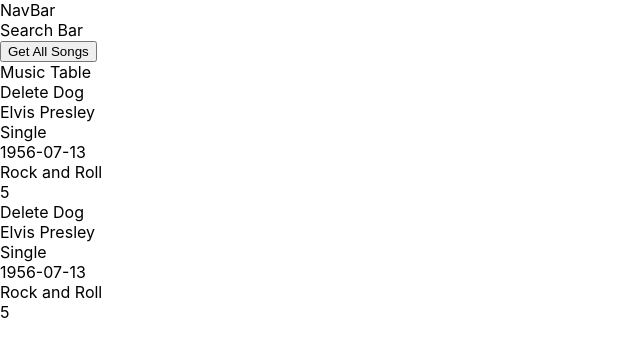
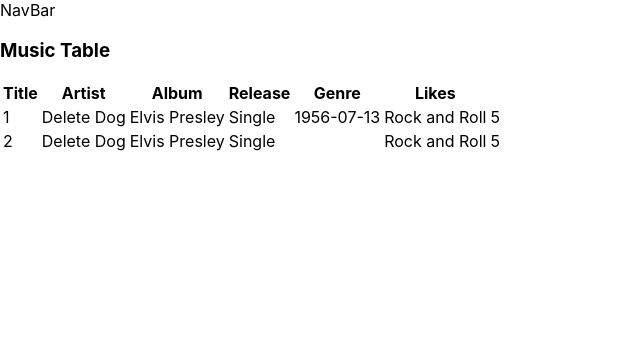
Before and after one commit to alex-colvin/Music_Library_Frontend, a React (Create React App) app: page / in a window 1280 px wide. Shown: the top 356 px of the page, without its empty margins (0-640 px from the left). Built offline with nearby package versions, Linux system fonts and the light colour scheme; no server answers.

Commit message:
removed song component + created table in MusicTable component

```diff
--- a/src/App.js
+++ b/src/App.js
@@ -1,14 +1,12 @@
-import logo from './logo.svg';
 import './App.css';
 import NavBar from './Components/NavBar/NavBar';
 import MusicTable from './Components/MusicTable/MusicTable';
-import SearchBar from './Components/SearchBar/SearchBar';
 import React, { useState, useEffect } from 'react';
 import axios from 'axios';
 
 function App() {
 
-  const [songs, setSongs] = useState([{title: "Delete Dog",artist: "Elvis Presley",album: "Single",releaseDate: "1956-07-13",genre: "Rock and Roll",likes: "5"},{title: "Delete Dog",artist: "Elvis Presley",album: "Single",releaseDate: "1956-07-13",genre: "Rock and Roll",likes: "5"}]);
+  const [songs, setSongs] = useState([{title: "Delete Dog",artist: "Elvis Presley",album: "Single",release_date: "1956-07-13",genre: "Rock and Roll",likes: "5"},{title: "Delete Dog",artist: "Elvis Presley",album: "Single",releaseDate: "1956-07-13",genre: "Rock and Roll",likes: "5"}]);
 
   useEffect(() => {
     getAllSongs();
@@ -16,6 +14,7 @@
 
   async function getAllSongs(){
     let response = await axios.get('http://127.0.0.1:8000/api/music')
+    console.log(response.data);
     setSongs(response.data);
   }
 
@@ -25,10 +24,7 @@
         <NavBar />
       </div>
       <div>
-        <SearchBar getAllSongs={getAllSongs} />
-      </div>
-      <div>
-        <MusicTable songs={songs} />
+        <MusicTable songs={songs} getAllSongs={getAllSongs} />
       </div>
     </div>
   );
--- a/src/Components/MusicTable/MusicTable.jsx
+++ b/src/Components/MusicTable/MusicTable.jsx
@@ -1,18 +1,35 @@
-import Song from "../Song/Song";
 
 const MusicTable = (props) => {
     return (
         <div>
-            <div>Music Table</div>
-            <div>
-                {props.songs.map((entry, index) => {
-                    return(
-                        <div key={index}>
-                            <Song  title={entry.title} artist={entry.artist} album={entry.album} releaseDate={entry.releaseDate} genre={entry.genre} likes={entry.likes} />
-                        </div>
-                    )
-                })}
-            </div>
+            <h3>Music Table</h3>
+            <table className="table">
+            <thead>
+              <tr>
+                <th>Title</th>
+                <th>Artist</th>
+                <th>Album</th>
+                <th>Release</th>
+                <th>Genre</th>
+                <th>Likes</th>
+              </tr>
+            </thead>
+            <tbody>
+              {props.songs.map((entry, index) => {
+                return(
+                  <tr key={index}>
+                    <td>{index + 1}</td>
+                    <td>{entry.title}</td>
+                    <td>{entry.artist}</td>
+                    <td>{entry.album}</td>
+                    <td>{entry.release_date}</td>
+                    <td>{entry.genre}</td>
+                    <td>{entry.likes}</td>
+                  </tr>
+                )
+              })}
+            </tbody>
+                  </table>
         </div>
      );
 }
--- a/src/Components/Song/Song.jsx
+++ /dev/null
@@ -1,14 +0,0 @@
-const Song = (props) => {
-    return (
-        <div>
-            <div>{props.title}</div>
-            <div>{props.artist}</div>
-            <div>{props.album}</div>
-            <div>{props.releaseDate}</div>
-            <div>{props.genre}</div>
-            <div>{props.likes}</div>
-        </div>
-     );
-}
-
-export default Song;
```
